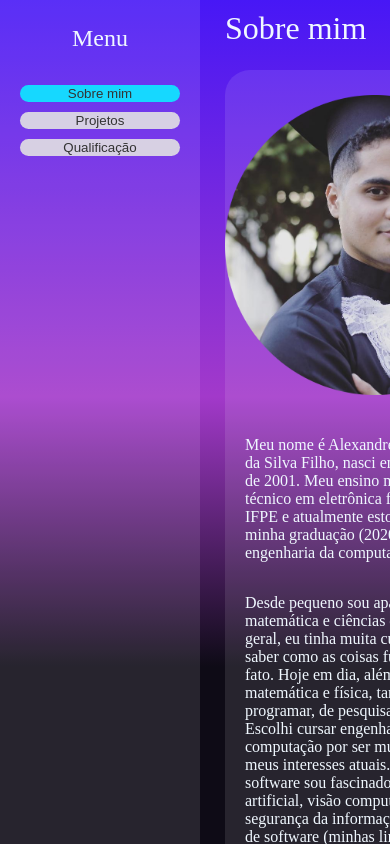
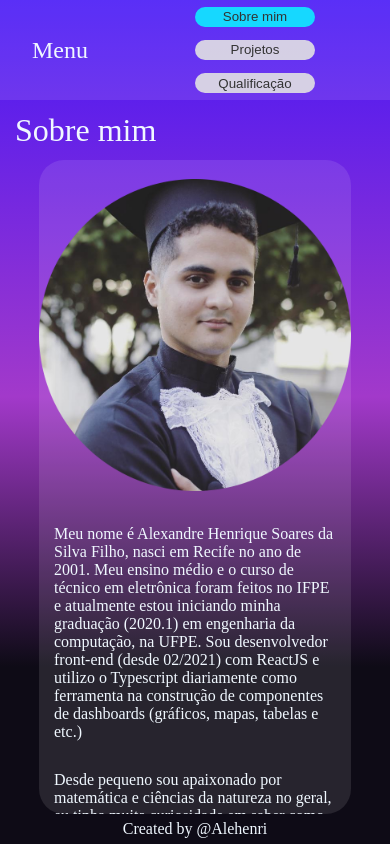
Before and after one commit to Alhenri/Portfolio-TS, a React (Create React App) app: page / in a window 390 px wide. Built offline with nearby package versions, Linux system fonts and the light colour scheme.

Commit message:
created responsiveness

```diff
--- a/public/index.html
+++ b/public/index.html
@@ -8,6 +8,7 @@
       content="Web site created using create-react-app"
     />
     <link rel="stylesheet" href="./styles.css">
+    <link rel="icon" type="imagem/png" href="./computador.svg" />
 
     <title>Alexandre Soares</title>
   </head>
--- a/src/Pages/Home/Contents/types/AboutMe/data/about_me.json
+++ b/src/Pages/Home/Contents/types/AboutMe/data/about_me.json
@@ -1,5 +1,5 @@
 [
-  "Meu nome é Alexandre Henrique Soares da Silva Filho, nasci em Recife no ano de 2001. Meu ensino médio e o curso de técnico em eletrônica foram feitos no IFPE e atualmente estou iniciando minha graduação (2020.1) em engenharia da computação, na UFPE.",
+  "Meu nome é Alexandre Henrique Soares da Silva Filho, nasci em Recife no ano de 2001. Meu ensino médio e o curso de técnico em eletrônica foram feitos no IFPE e atualmente estou iniciando minha graduação (2020.1) em engenharia da computação, na UFPE. Sou desenvolvedor front-end (desde 02/2021) com ReactJS e utilizo o Typescript diariamente como ferramenta na construção de componentes de dashboards (gráficos, mapas, tabelas e etc.)",
   "Desde pequeno sou apaixonado por matemática e ciências da natureza no geral, eu tinha muita curiosidade em saber como as coisas funcionavam de fato. Hoje em dia, além do amor por matemática e física, também gosto de programar, de pesquisar e criar coisas. Escolhi cursar engenharia da computação por ser muito próximo dos meus interesses atuais. Na área de software sou fascinado por inteligência artificial, visão computacional, segurança da informação e arquitetura de software (minhas linguagens de programação favoritas são typescript, python e C). Em hardware, eu gosto muito de criar coisas, projetar circuitos e programar microcontroladores junto com sensores e atuadores. Tenho certa experiência com hardware por causa da minha formação como técnico em eletrônica, o que me ajuda bastante a por minhas ideias no mundo real.",
   "No meu momento livre gosto de ouvir música, de jogar, assistir filme, ler e programar. Meus gêneros favoritos de filmes e livros são os que envolvem paradoxos, ficção cientifica, história ou filosofia. Na questão de música sou completamente eclético, ouço de tudo, e passo muito tempo ouvindo. "
 ]
--- a/src/Pages/Home/Contents/types/AboutMe/index.tsx
+++ b/src/Pages/Home/Contents/types/AboutMe/index.tsx
@@ -1,4 +1,6 @@
 import React from 'react'
+import AutoSizer from 'react-virtualized-auto-sizer'
+
 import {Container, TextArea, ImageArea} from './styles'
 import data from './data/about_me.json'
 import me_img from '../../../../../assets/me.png'
@@ -9,9 +11,17 @@ const AboutMe: React.FC = () => {
       <ImageArea>
         <img src={me_img} alt="me_img" />
       </ImageArea>
-      <TextArea>
-        {data.map(text => <p>{text}</p>)}
-      </TextArea>
+      <div style={{width: '100%', height: '100%'}}>
+        <AutoSizer>
+          {({height, width}) =>
+            (
+              <TextArea style={{width: width, height, overflow: 'hidden auto'}}>
+                {data.map(text => <p>{text}</p>)}
+              </TextArea>
+            )
+          }
+        </AutoSizer>
+      </div>
     </Container>
   )
 }
--- a/src/Pages/Home/Contents/types/AboutMe/styles.ts
+++ b/src/Pages/Home/Contents/types/AboutMe/styles.ts
@@ -2,21 +2,21 @@ import styled from 'styled-components';
 
 export const Container = styled.div`
   height: 100%;
-  width: 100%;
+  width: 80%;
   display: grid;
   grid-template-rows: 350px auto;
   border-radius: 25px;
-
+  align-self: center;
   background-color: rgba(255, 255, 255, 0.1);
 `;
 
 export const TextArea = styled.div`
-  padding: 0 20px;
   display: flex;
   flex-direction: column;
   align-items: center;
   p {
     max-width: 800px;
+    margin: 15px;
   }
 `;
 
@@ -25,6 +25,7 @@ export const ImageArea = styled.div`
   align-items: center;
   justify-content: center;
   img {
-    height: 300px;
+    max-height: 100%;
+    max-width: 100%;
   }
 `;
--- a/src/Pages/Home/Contents/types/Projects/styles.ts
+++ b/src/Pages/Home/Contents/types/Projects/styles.ts
@@ -15,11 +15,13 @@ export const Container = styled.div`
 
 export const Content = styled.div`
   display: grid !important;
-  grid-template-rows: 300px auto;
+  grid-template-rows: 500px auto;
   grid-row-gap: 25px;
   justify-content: center;
 
   img {
+    width: 100%;
+    height: 100%;
     max-width: 100%;
     max-height: 80%;
   }
@@ -36,4 +38,8 @@ export const ImageContainer = styled.div`
 export const TextContainer = styled.div`
   width: 100%;
   max-width: 800px;
+
+  p, h2 {
+    margin: 15px;
+  }
 `
--- a/src/Pages/Home/Contents/types/Qualification/index.tsx
+++ b/src/Pages/Home/Contents/types/Qualification/index.tsx
@@ -4,7 +4,7 @@ import data from './data'
 
 const Qualification: React.FC = () => {
   return (
-    <Container>
+    <Container className="Qualification">
       {data.map(value => (
         <Card backGroundColor={value.backGroundColor}>
           <div>
--- a/src/Pages/Home/Contents/types/Qualification/styles.ts
+++ b/src/Pages/Home/Contents/types/Qualification/styles.ts
@@ -9,9 +9,9 @@ export const Container = styled.div`
   flex-direction: column;
   align-items: center;
   justify-content: space-around;
-  padding: 15px 25px;
   height: 100%;
-  width: 100%;
+  width: 80%;
+  align-self: center;
 `;
 
 export const Card = styled.div<CardProps>`
--- a/src/Pages/Home/styles.ts
+++ b/src/Pages/Home/styles.ts
@@ -1,41 +1,70 @@
-import styled from 'styled-components'
+import styled from 'styled-components';
 
 export const Container = styled.div`
   height: 100%;
   width: 100%;
   display: grid;
   grid-template-columns: 200px auto;
-`
+
+  @media (max-width: 650px) {
+    grid-template-columns: auto;
+    grid-template-rows: 100px auto;
+  }
+`;
 
 export const Menu = styled.div`
   padding: 25px 10px;
   display: grid;
   grid-template-rows: 30px auto;
   background-color: rgba(255, 255, 255, 0.1);
-`
+
+  @media (max-width: 650px) {
+    grid-template-rows: auto;
+    grid-template-columns: 120px auto;
+    padding: 0;
+  }
+`;
 
 export const TitleMenu = styled.div`
   text-align: center;
   font-size: 24px;
-`
+  @media (max-width: 650px){
+    line-height: 100px;
+  }
+`;
 
 export const ListMenu = styled.div`
   padding: 25px 10px;
-`
+
+  @media (max-width: 650px) {
+    display: flex;
+    flex-direction: column;
+    justify-content: space-around;
+    align-items: center;
+    padding: 0;
+
+    .Button {
+      height: 20px;
+      margin: 0 10px;
+      width: 120px;
+    }
+  }
+`;
 
 export const GridContent = styled.div`
-  padding: 10px 25px;
   display: grid;
   grid-template-rows: 60px auto 30px;
-`
+`;
 
 export const TitleArea = styled.div`
   font-size: 32px;
-`
+  padding-left: 15px;
+  line-height: 60px;
+`;
 
 export const ContentArea = styled.div`
   display: flex;
   flex-direction: column;
-`
+`;
 
-export const FooterArea = styled.div``
+export const FooterArea = styled.div``;
--- a/src/components/Button/index.tsx
+++ b/src/components/Button/index.tsx
@@ -6,6 +6,7 @@ import { Container } from './styles';
 const Button: React.FC<ButtonProps> = ({color, name, onClick, bg, style, selected}) =>{
   return (
   <Container
+    className="Button"
     style={style}
     color={color}
     bg={bg}
--- a/src/components/Button/styles.ts
+++ b/src/components/Button/styles.ts
@@ -20,6 +20,7 @@ export const Container = styled.button<ContainerProps>`
   border-radius: 15px;
   transition: 0.2s;
   width: 100%;
+  cursor: pointer;
 
   :hover {
     transform: scale(1.1);
```
Also changed, not shown: public/computador.svg (added), 1 other file (tests, documents, lock files or other folders).
